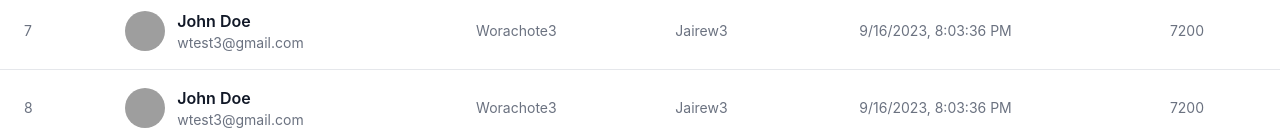
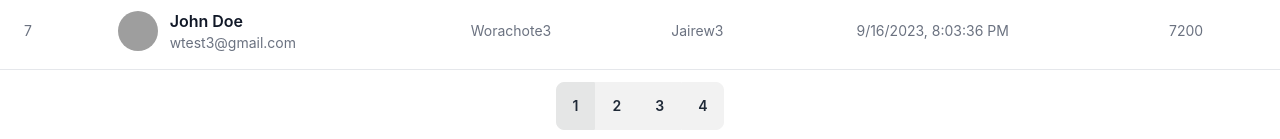
Before and after one commit to worachote1/QUIC-GEAR, a React (Create React App) app in the folder frontend/: page /admin in a window 1280 px wide. Shown: the part 661-800 px from the top of the page. Built offline with nearby package versions, Linux system fonts and the light colour scheme; grey boxes are pictures that could not be loaded.

Commit message:
implement pagination for admin

```diff
--- a/frontend/package.json
+++ b/frontend/package.json
@@ -3,6 +3,7 @@
   "version": "0.1.0",
   "private": true,
   "dependencies": {
+    "@heroicons/react": "^2.0.18",
     "@testing-library/jest-dom": "^5.17.0",
     "@testing-library/react": "^13.4.0",
     "@testing-library/user-event": "^13.5.0",
--- a/frontend/src/pages/admin/AdminPagination.js
+++ b/frontend/src/pages/admin/AdminPagination.js
@@ -1,7 +1,22 @@
-import React from 'react'
+import React from "react";
 
-export default function AdminPagination() {
-  return (
-    <div>AdminPagination</div>
-  )
+
+export default function AdminPagination({totalDataRow, dataRowPerPage, currentPage, setCurrentPage}) {
+    let pages = [];
+    console.log("total -> ",totalDataRow,"perpage -> ",dataRowPerPage)
+    for (let i = 1 ; i <= Math.ceil(totalDataRow / dataRowPerPage); i++)
+    {
+        pages.push(i);
+    }
+    console.log(pages)
+    return (
+        <div className="join mt-3 w-full">
+            <div className="mx-auto">
+                {/* btn-active */}
+                {pages.map((item , Idx) => {
+                    return <button className={`join-item btn btn-md ${item === currentPage ? 'btn-active' : ''}`} onClick={() => setCurrentPage(item)} key={Idx}>{item}</button>
+                })}
+            </div>
+        </div>
+    );
 }
--- a/frontend/src/pages/admin/CheckUsers.js
+++ b/frontend/src/pages/admin/CheckUsers.js
@@ -1,9 +1,20 @@
-import React from 'react'
-import { testUserData , testImgSrc } from '../../constant/testDataForAdmin'
+import React, { useState ,useEffect } from 'react'
+import { testUserData, testImgSrc } from '../../constant/testDataForAdmin'
+import AdminPagination from './AdminPagination'
 export default function CheckUsers() {
 
+  const [userData , setUserData] = useState([]);
+  const [currentPage, setCurrentPage] = useState(1);
+  const [dataRowPerPage, setDataRowPerPage] = useState(7);
+  const lastRowIndexPage = currentPage * dataRowPerPage;
+  const firstRowIndexPage = lastRowIndexPage - dataRowPerPage;
+  const resDataPage = testUserData.slice(firstRowIndexPage, lastRowIndexPage);
+  useEffect(() => {
+    // Update the user data with the sliced data for the current page
+    setUserData(resDataPage);
+  }, [currentPage, dataRowPerPage]);
   return (
-    // <div>CheckUsers</div>
+    <div>
       <table class="w-full text-sm text-left text-gray-500 dark:text-gray-400 mt-3">
         <thead class="text-xs text-gray-700 uppercase bg-gray-50 dark:bg-gray-700 dark:text-gray-400">
           <tr>
@@ -28,7 +39,7 @@ export default function CheckUsers() {
           </tr>
         </thead>
         <tbody>
-        {testUserData?.map((item, Idx) => (
+          {userData?.map((item, Idx) => (
             <tr key={Idx} class="bg-white border-b dark:bg-gray-800 dark:border-gray-700 hover:bg-gray-50 dark:hover:bg-gray-600">
               <td class="px-6 py-2">
                 {item["id"]}
@@ -56,5 +67,7 @@ export default function CheckUsers() {
           ))}
         </tbody>
       </table>
+      <AdminPagination totalDataRow={testUserData.length} dataRowPerPage={dataRowPerPage} currentPage={currentPage} setCurrentPage={setCurrentPage}/>
+    </div>
   )
 }
```
Also changed, not shown: 1 other file (tests, documents, lock files or other folders). Lines whose indentation alone changed are shown as unchanged.
